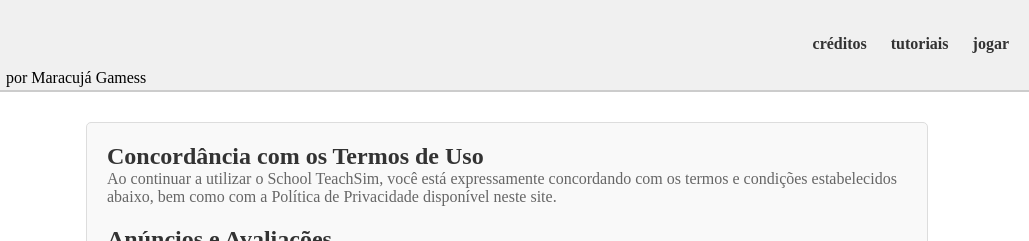
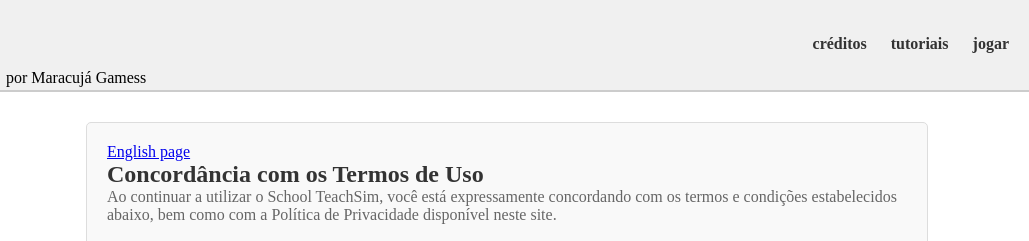
Before and after one commit to maracujagamessstudio/schoolteachsim, a plain HTML site: page ptBR/termosepoliticadeprivacidade.html in a window 1280 px wide. Shown: the top 241 px of the page, 133-1162 px from the left. Drawn offline with Linux system fonts and the light colour scheme.

Commit message:
Update termosepoliticadeprivacidade.html

```diff
--- a/ptBR/termosepoliticadeprivacidade.html
+++ b/ptBR/termosepoliticadeprivacidade.html
@@ -40,6 +40,7 @@
     <nav></nav>
 
     <article id="article">
+        <a href="../en/gametermsandpolicyprivacy.html">English page</a>
 
         <div id="termos">
             <h2>Concordância com os Termos de Uso</h2>
```
